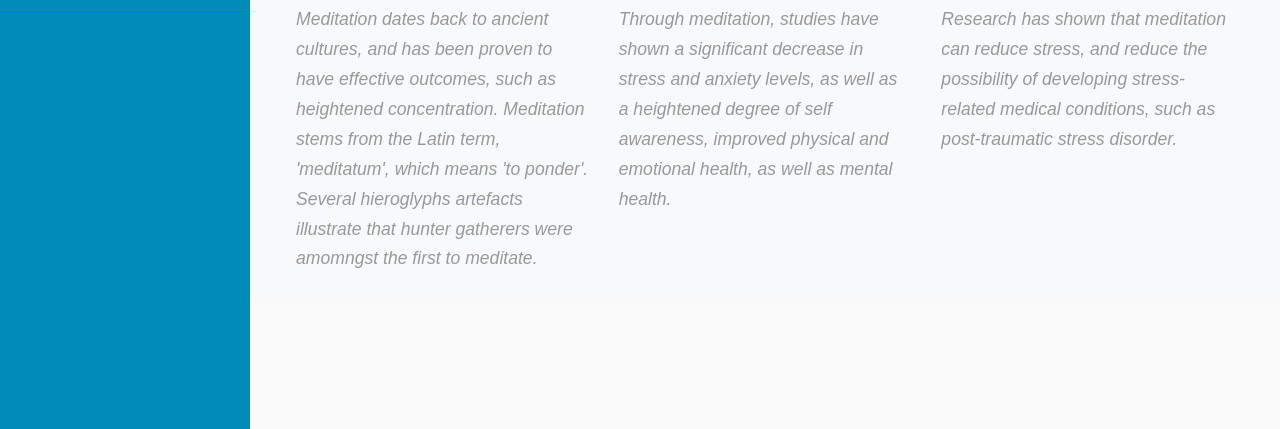
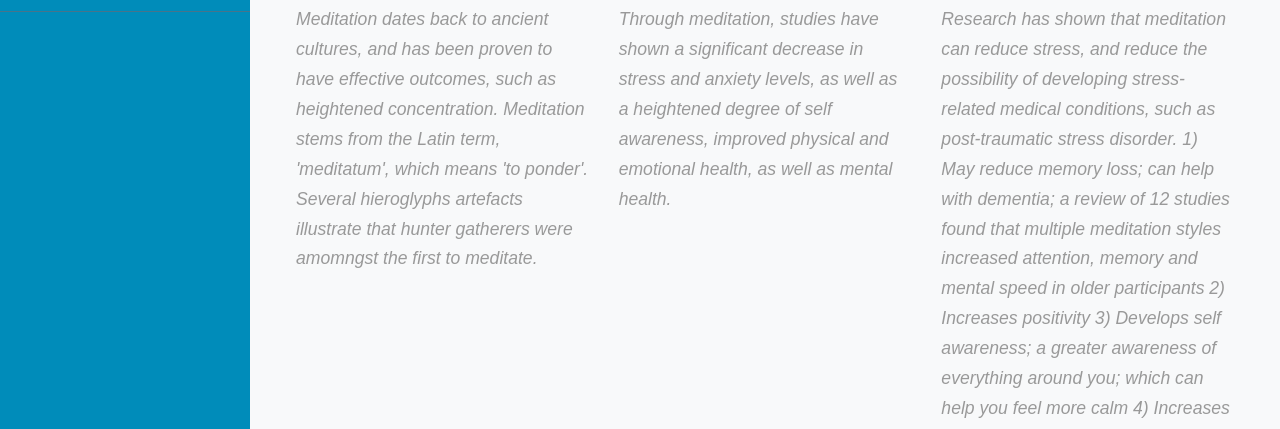
Before and after one commit to sarahalfa/breathe-project, a plain HTML site: page about.html in a window 1280 px wide. Shown: the part 362-791 px from the top of the page. Drawn offline with nearby package versions, Linux system fonts and the light colour scheme.

Commit message:
added more info

```diff
--- a/about.html
+++ b/about.html
@@ -76,7 +76,17 @@
                                 </div>
                                 <div class="col-sm">
                                     <h3>Scientific benefits of meditation</h3>
-                                    <p>Research has shown that meditation can reduce stress, and reduce the possibility of developing stress-related medical conditions, such as post-traumatic stress disorder.</p>
+                                    <p>Research has shown that meditation can reduce stress, and reduce the possibility of developing stress-related medical conditions, such as post-traumatic stress disorder.
+                                        1) May reduce memory loss; can help with dementia; a review of 12 studies found that multiple meditation styles increased attention, memory and mental speed in older participants
+                                        2) Increases positivity
+                                        3) Develops self awareness; a greater awareness of everything around you; which can help you feel more calm
+                                        4) Increases kindness and compassion to yourself and others
+                                        5) Can help overcome addiction; one study taught 19 recovering alcoholics how to meditate and this gave me a better control over their cravings
+                                        6) Improves sleep; helps redirect the 'runaway' thoughts often related to insomnia
+                                        7) Can help reduce pain; meditation can diminish the perception of pain in the brain thus can be used as a helpful tool when battling chronic pain.
+                                        8) Can decrease blood pressure; relaxes the nerve signals that coordinate heart function, tension in blood vessels, and the 'fight-or-flight' response that increases alertness in stressful situations
+
+                                    </p>
                                 </div>
                             </div>
                         </centre>
```
